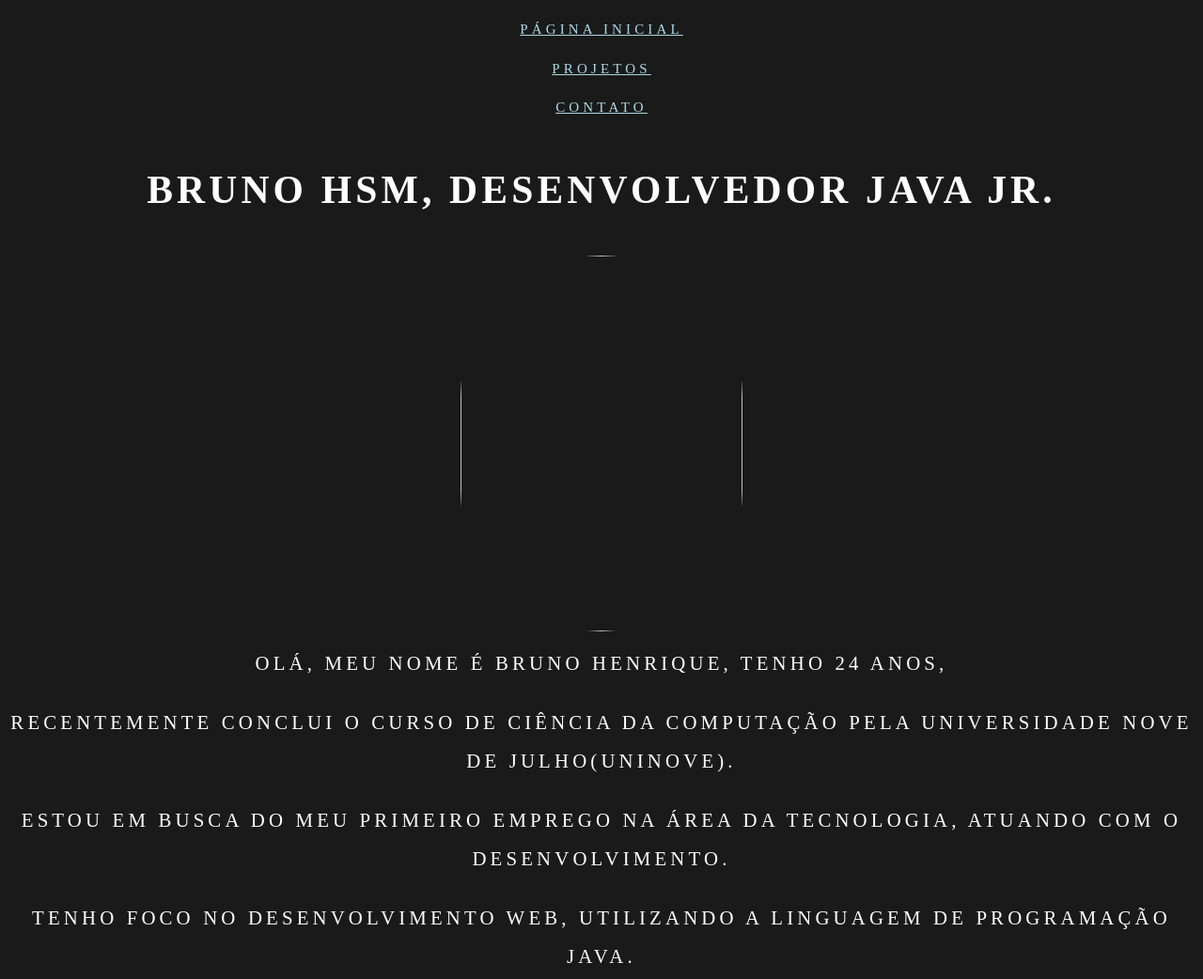
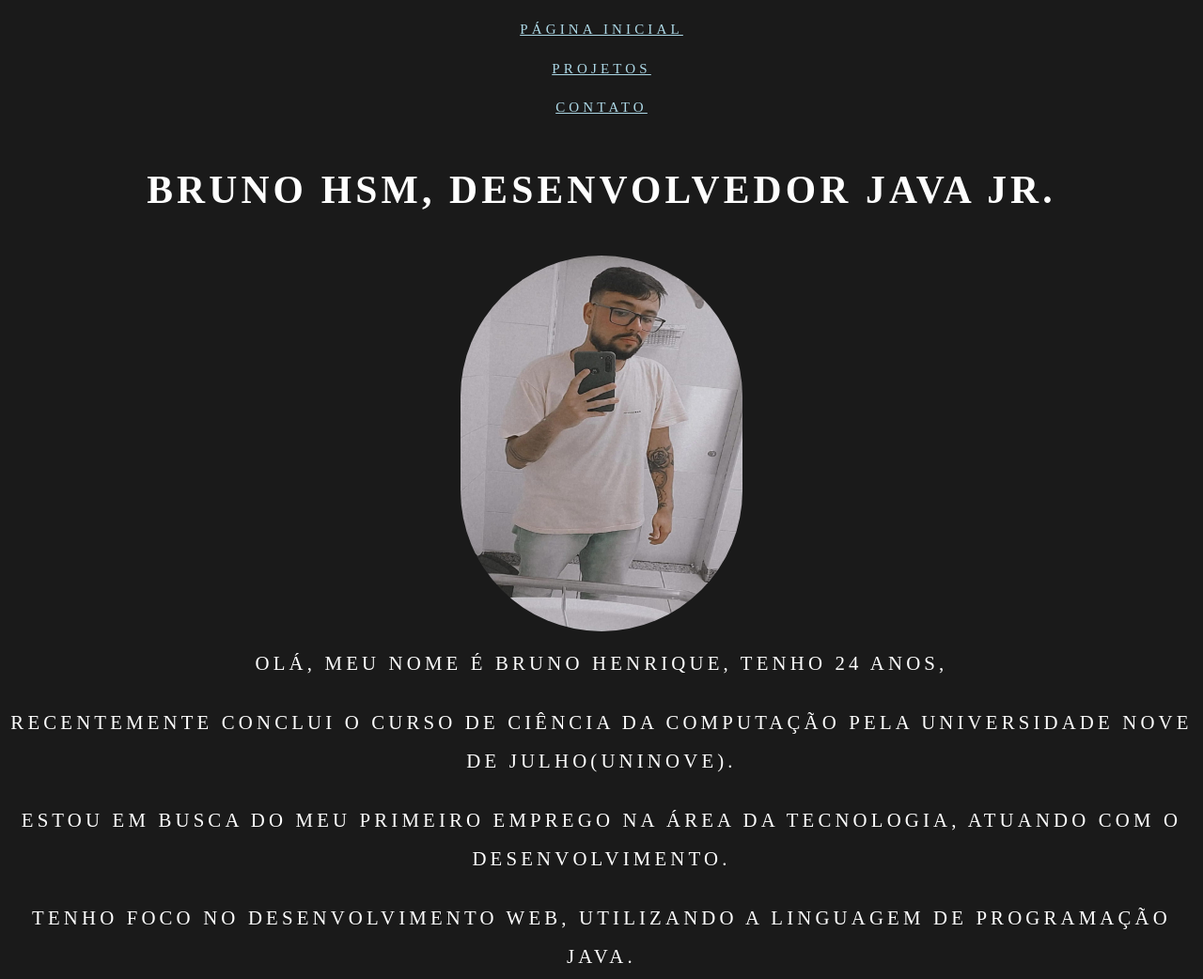
Before and after one commit to BrunoxDev/site_pessoal, a plain HTML site: page index.html in a window 1280 px wide. Shown: the top 1042 px of the page at 94% size. Drawn offline with Linux system fonts and the light colour scheme.

Commit message:
Update index.html

```diff
--- a/index.html
+++ b/index.html
@@ -19,7 +19,7 @@
         <!-- FIM DA BARRA DE NAVEGAÇÃO-->
 
         <h1>Bruno HSM, Desenvolvedor Java Jr.</h1>
-        <img class="profile" src="image/profile.jfif" alt="" class="img-fluid" alt="Responsive image">
+        <img class="profile" src="profile.jfif" alt="" class="img-fluid" alt="Responsive image">
 
         <div>
             <span class="txt anim-text-flow">Olá, meu nome é Bruno Henrique, tenho 24 anos,<p>recentemente conclui o curso de Ciência da Computação pela Universidade Nove de Julho(UNINOVE).<p>
```
